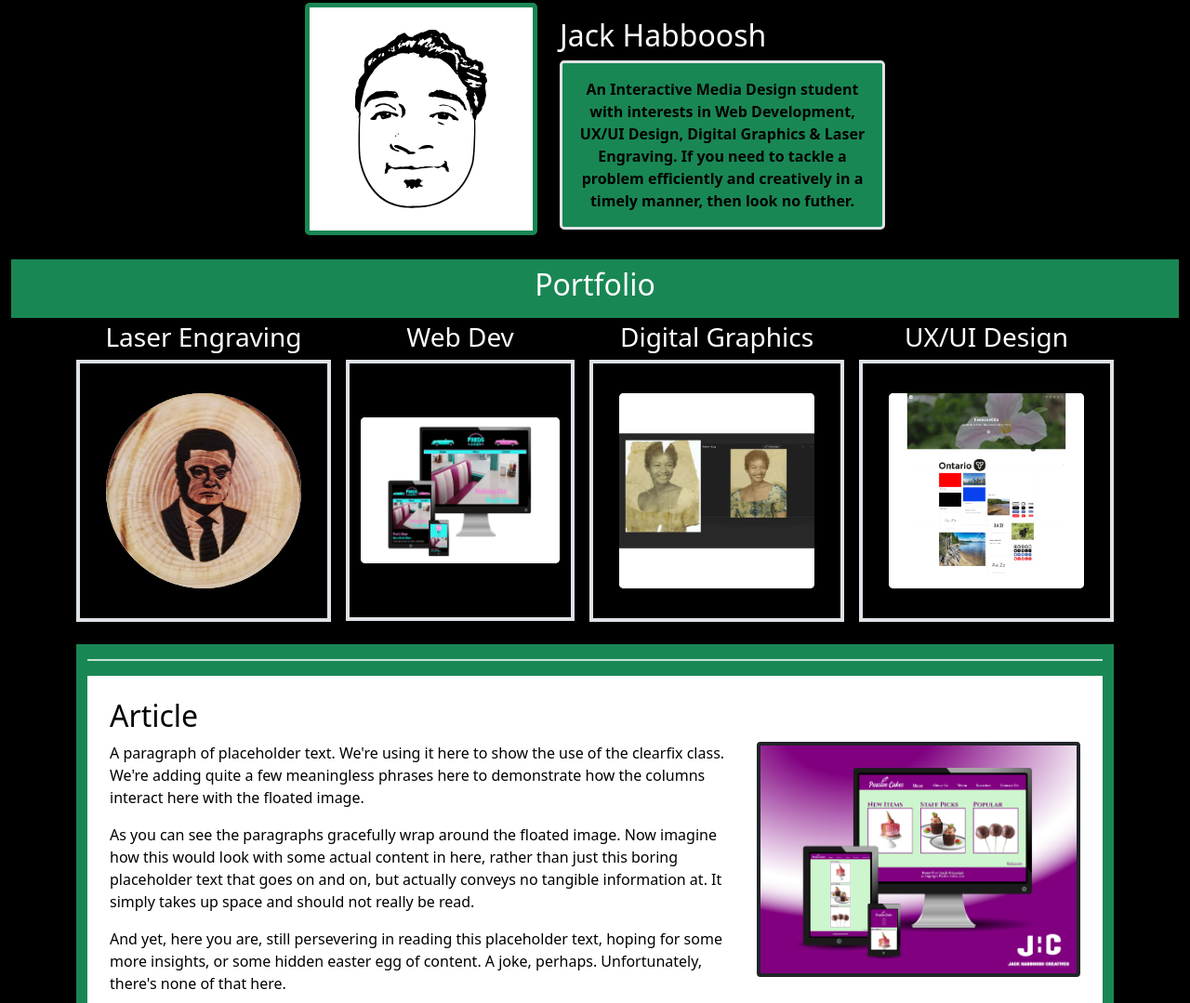
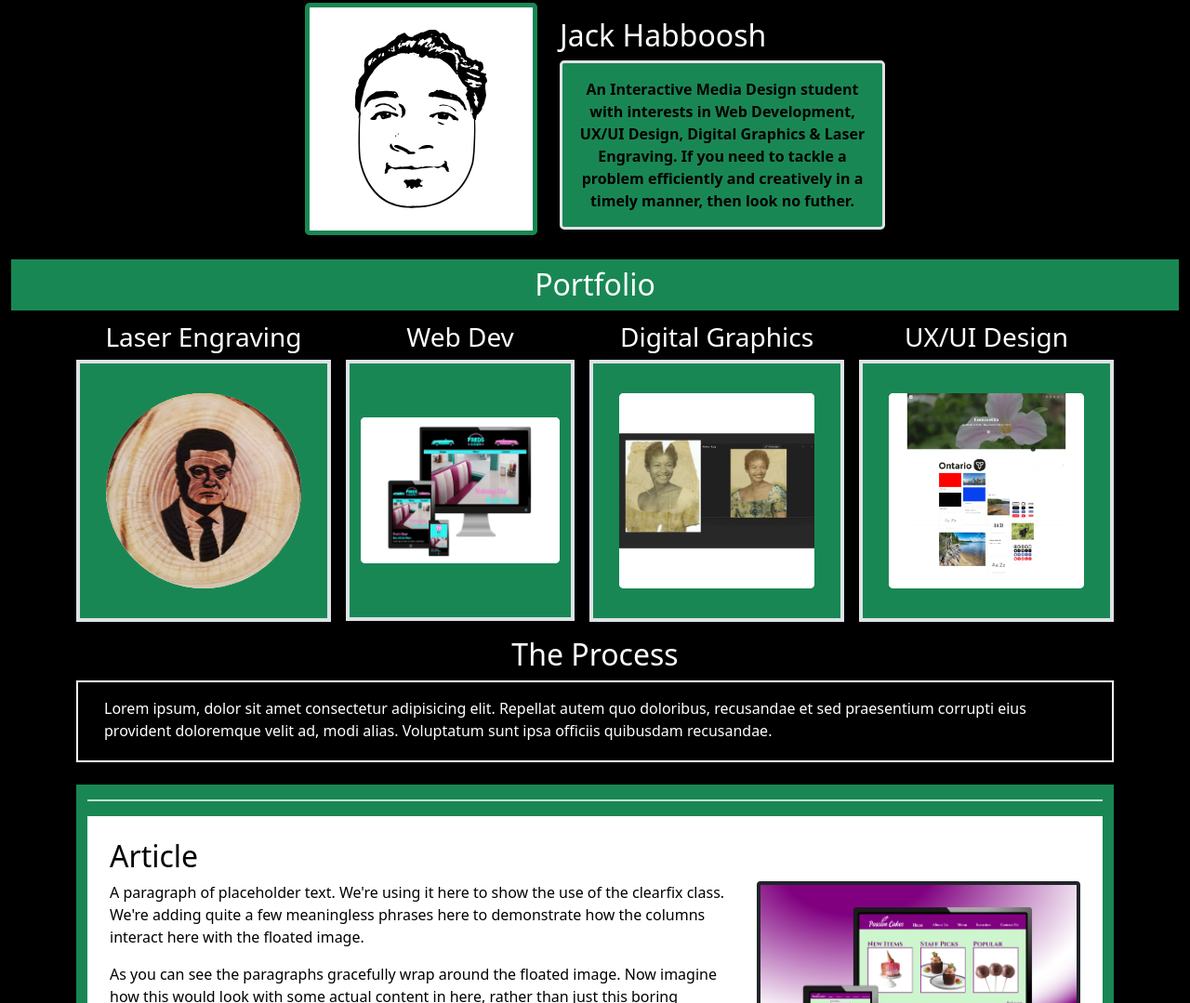
Before and after one commit to habb0016/jhcreatives, a plain HTML site: page index.html in a window 1280 px wide. Shown: the part 845-1924 px from the top of the page at 93% size. Drawn offline with nearby package versions, Linux system fonts and the light colour scheme.

Commit message:
Fixes backgrounds and adds new section

```diff
--- a/index.html
+++ b/index.html
@@ -103,13 +103,13 @@
       </div>
     </span>
     <!-- carousel for laser engraving -->
-    <h2 class="text-center bg-success my-0 p-2 pb-3 text-white">Portfolio</h2>
+    <h2 class="text-center bg-success my-0 p-2 text-white mb-2">Portfolio</h2>
     <!-- span of all portfolio carousels -->
     <div class="container text-white w-100 d-flex flex-column col-md-6">
       <div class="portfolio">
         <div class="portfolio1">
           <h3 class="text-center pt-1">Laser Engraving</h3>
-          <div class="container-fluid py-2 text-light d-flex flex-column align-items-center border border-4">
+          <div class="container-fluid py-2 text-light d-flex flex-column align-items-center border border-4 bg-success">
             <div id="carouselExampleInterval" class="carousel m-4 mx-3 px-0 rounded-circle"
               style="max-width: 250px; max-height: 250px; box-sizing: border-box;" data-bs-ride="carousel">
               <div class="carousel-inner">
@@ -144,7 +144,7 @@
         <!-- carousel for web dev -->
         <div class="portfolio2">
           <h3 class="text-center pt-1">Web Dev</h3>
-          <div class="container-fluid bg-black py-2 text-light d-flex flex-column align-items-center border border-4">
+          <div class="container-fluid py-2 text-light d-flex flex-column align-items-center border border-4 bg-success">
             <div id="carouselWebdev" class="carousel px-0 rounded-circle"
               style="max-width: 250px; max-height: 250px; box-sizing: border-box;" data-bs-ride="carousel">
               <div class="carousel-inner">
@@ -172,7 +172,7 @@
       <!-- carousel for UX/UI -->
       <div class="portfolio3">
         <h3 class="text-center pt-1">Digital Graphics</h3>
-        <div class="container-fluid bg-black py-2 text-light d-flex flex-column align-items-center border border-4">
+        <div class="container-fluid py-2 text-light d-flex flex-column align-items-center border border-4 bg-success">
           <div id="carouselExampleInterval" class="carousel m-4 mx-3 px-0 rounded-circle"
             style="max-width: 250px; max-height: 250px; box-sizing: border-box;" data-bs-ride="carousel">
             <div class="carousel-inner">
@@ -204,7 +204,7 @@
       <div class="portfolio4 ">
         <h3 class="text-center pt-1">UX/UI Design</h3>
         <div
-          class="container-fluid bg-black py-2 text-light d-flex flex-column align-items-center border border-4">
+          class="container-fluid py-2 text-light d-flex flex-column align-items-center border border-4 bg-success">
           <div id="carouselExampleInterval" class="carousel m-4 mx-3 px-0 rounded-circle"
             style="max-width: 250px; max-height: 250px; box-sizing: border-box;" data-bs-ride="carousel">
             <div class="carousel-inner">
@@ -225,6 +225,8 @@
         </div>
       </div>
       </div>
+      <h2 class="text-center pt-3">The Process</h2>
+      <div class="container border border-2 border-white"><p class="p-3 pb-1">Lorem ipsum, dolor sit amet consectetur adipisicing elit. Repellat autem quo doloribus, recusandae et sed praesentium corrupti eius provident doloremque velit ad, modi alias. Voluptatum sunt ipsa officiis quibusdam recusandae.</p></div>
       <!-- green box with articles -->
       <div class="container bg-success col-md-12 mt-4">
         <hr>
@@ -286,7 +288,9 @@
     border: 1px solid white;
     opacity: 75%;
   }
-
+  .backGreen{
+    background-color: green;
+  }
 
   /* small screens */
   @media screen and (min-width: 576px) {
```
